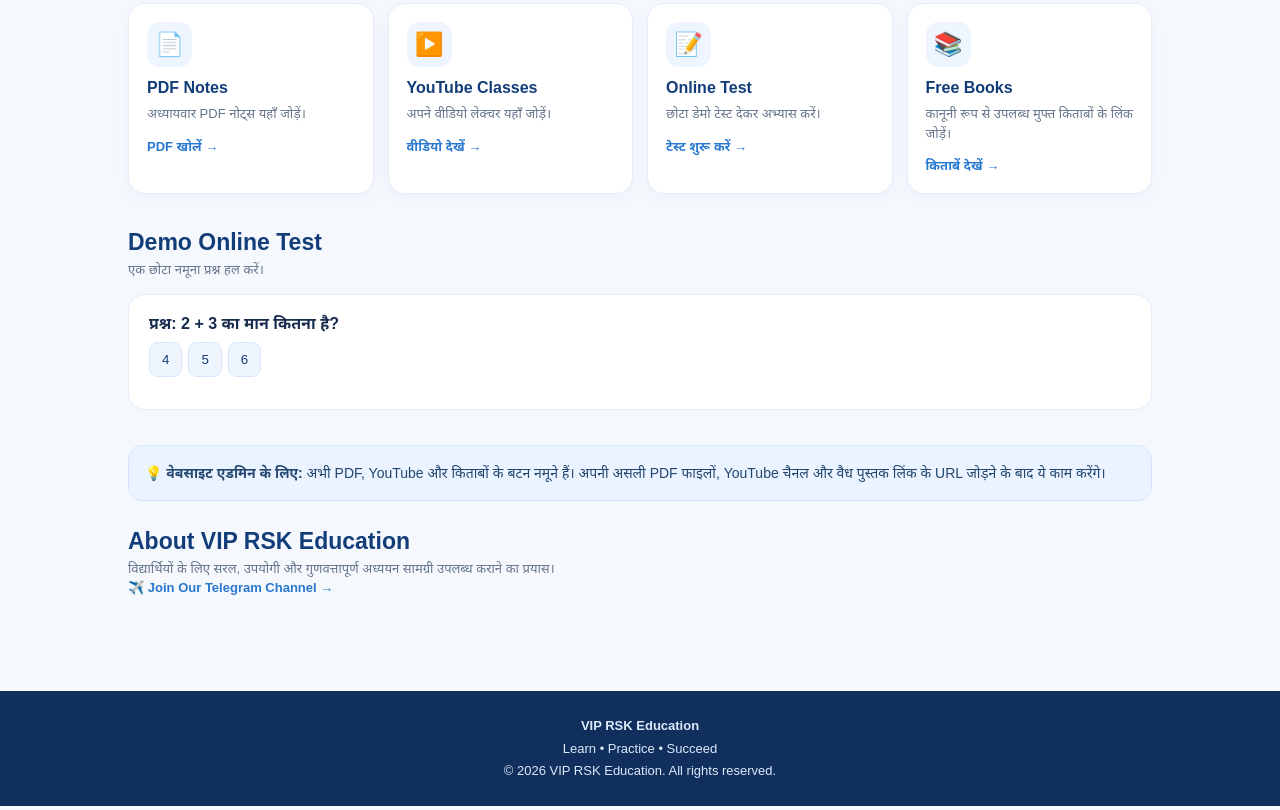
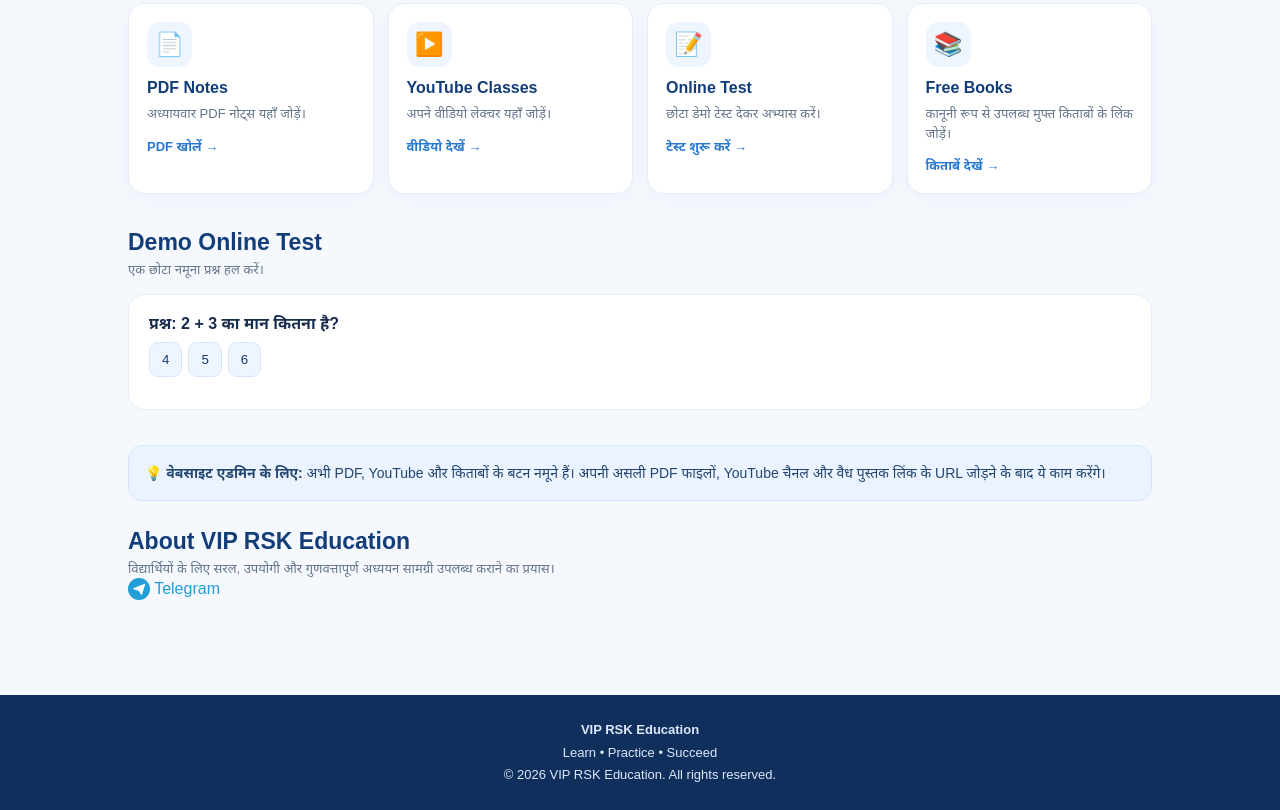
Before and after one commit to viprskeducation/viprskeducation.github.io, a plain HTML site: page index.html in a window 1280 px wide. Shown: the part 798-1608 px from the top of the page. Drawn offline with Linux system fonts and the light colour scheme.

Commit message:
Update index.html

```diff
--- a/index.html
+++ b/index.html
@@ -99,11 +99,16 @@ rel="noopener noreferrer">वीडियो देखें →</a></article>
     <section class="section" id="contact">
       <h2>About VIP RSK Education</h2>
       <p class="sub">विद्यार्थियों के लिए सरल, उपयोगी और गुणवत्तापूर्ण अध्ययन सामग्री उपलब्ध कराने का प्रयास।</p>
-
-<a class="small-link" href="https://t.me/rsk241910" target="_blank" rel="noopener noreferrer">
-  ✈️ Join Our Telegram Channel →
-</a>
-
+      <a href="https://t.me/rsk241910" target="_blank"
+   style="color:#229ED9; text-decoration:none;">
+  <svg width="22" height="22" viewBox="0 0 24 24"
+       style="vertical-align:middle">
+    <circle cx="12" cy="12" r="12" fill="#229ED9"/>
+    <path d="M5 11.5L19 6L15 19L11.5 14L8 12.5L17 8.5L9.5 13.5"
+          fill="white"/>
+  </svg>
+  Telegram
+      </a>
     </section>
   </main>
 
```
